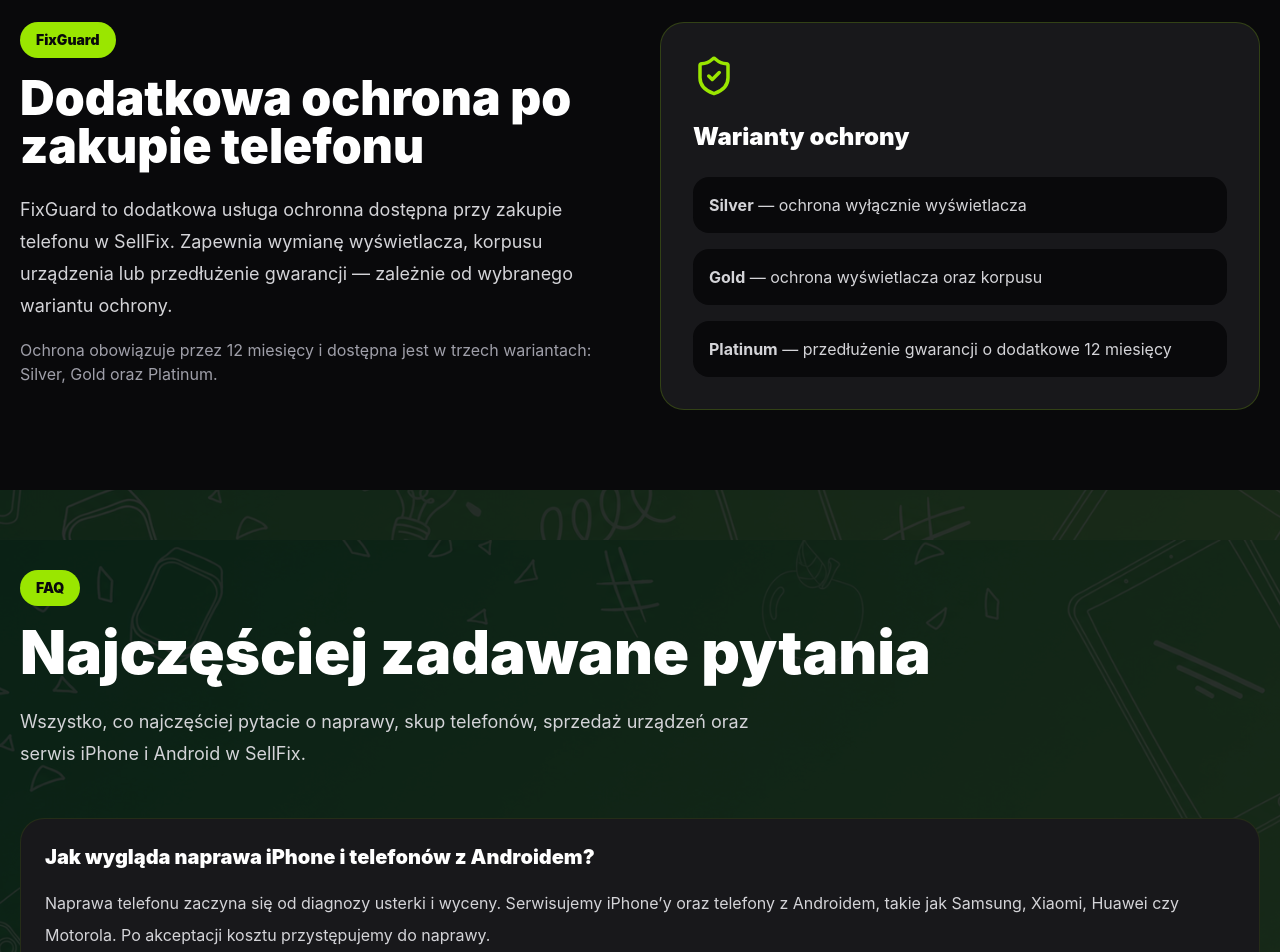
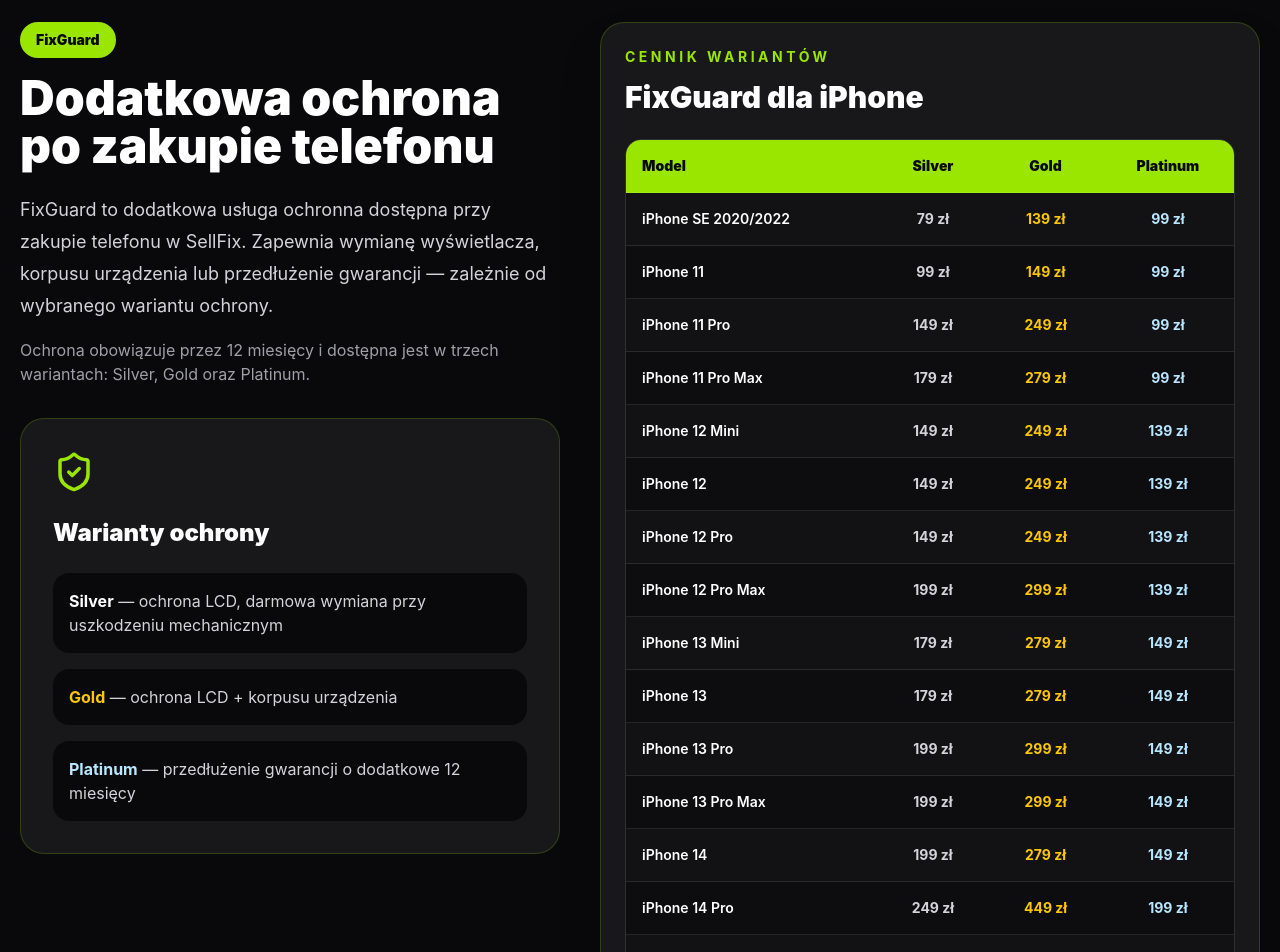
Before and after one commit to sellfixpl/sellfix-www, a React (Vite) app: page / in a window 1280 px wide. Shown: the part 1860-2812 px from the top of the page. Built offline with nearby package versions, Linux system fonts and the light colour scheme.

Commit message:
Dodano cennik FixGuard oraz rozbudowano sekcję ochrony

```diff
--- a/src/komponenty/FixGuard.jsx
+++ b/src/komponenty/FixGuard.jsx
@@ -1,10 +1,37 @@
 import { ShieldCheck } from "lucide-react";
+
+const fixGuardCennik = [
+  ["iPhone SE 2020/2022", "79", "139", "99"],
+  ["iPhone 11", "99", "149", "99"],
+  ["iPhone 11 Pro", "149", "249", "99"],
+  ["iPhone 11 Pro Max", "179", "279", "99"],
+  ["iPhone 12 Mini", "149", "249", "139"],
+  ["iPhone 12", "149", "249", "139"],
+  ["iPhone 12 Pro", "149", "249", "139"],
+  ["iPhone 12 Pro Max", "199", "299", "139"],
+  ["iPhone 13 Mini", "179", "279", "149"],
+  ["iPhone 13", "179", "279", "149"],
+  ["iPhone 13 Pro", "199", "299", "149"],
+  ["iPhone 13 Pro Max", "199", "299", "149"],
+  ["iPhone 14", "199", "279", "149"],
+  ["iPhone 14 Pro", "249", "449", "199"],
+  ["iPhone 14 Pro Max", "299", "499", "249"],
+  ["iPhone 15", "249", "349", "249"],
+  ["iPhone 15 Pro", "299", "379", "249"],
+  ["iPhone 15 Pro Max", "299", "379", "249"],
+  ["iPhone 16", "299", "379", "249"],
+  ["iPhone 16 Pro", "349", "449", "249"],
+  ["iPhone 17", "399", "499", "249"],
+  ["iPhone 17 Pro", "1099", "1499", "299"],
+  ["iPhone 17 Pro Max", "1299", "1699", "299"],
+];
 
 export default function FixGuard() {
   return (
     <section id="fixguard" className="bg-zinc-950 py-20">
       <div className="mx-auto max-w-7xl px-5">
-        <div className="grid gap-10 md:grid-cols-2">
+        <div className="grid gap-10 xl:grid-cols-[0.9fr_1.1fr]">
+          {/* LEWA STRONA */}
           <div>
             <div className="mb-4 inline-flex rounded-full bg-lime-400 px-4 py-2 text-sm font-black text-zinc-950">
               FixGuard
@@ -25,9 +52,8 @@
               Ochrona obowiązuje przez 12 miesięcy i dostępna jest w trzech
               wariantach: Silver, Gold oraz Platinum.
             </p>
-          </div>
 
-          <div className="rounded-3xl border border-lime-400/20 bg-zinc-900 p-8">
+            <div className="mt-8 rounded-3xl border border-lime-400/20 bg-zinc-900 p-8">
               <ShieldCheck
                 className="mb-6 text-lime-400"
                 size={42}
@@ -39,17 +65,79 @@
 
               <div className="mt-6 space-y-4 text-zinc-300">
                 <div className="rounded-2xl bg-zinc-950 p-4">
-                <strong>Silver</strong> — ochrona wyłącznie wyświetlacza
+                  <strong className="text-white">Silver</strong> — ochrona LCD,
+                  darmowa wymiana przy uszkodzeniu mechanicznym
                 </div>
 
                 <div className="rounded-2xl bg-zinc-950 p-4">
-                <strong>Gold</strong> — ochrona wyświetlacza oraz korpusu
+                  <strong className="text-yellow-400">Gold</strong> — ochrona
+                  LCD + korpusu urządzenia
                 </div>
 
                 <div className="rounded-2xl bg-zinc-950 p-4">
-                <strong>Platinum</strong> — przedłużenie gwarancji o dodatkowe
-                12 miesięcy
+                  <strong className="text-sky-200">Platinum</strong> —
+                  przedłużenie gwarancji o dodatkowe 12 miesięcy
                 </div>
+              </div>
+            </div>
+          </div>
+
+          {/* PRAWA STRONA */}
+          <div className="rounded-3xl border border-lime-400/20 bg-zinc-900 p-6 shadow-2xl shadow-black/30">
+            <p className="mb-3 text-sm font-bold uppercase tracking-[0.25em] text-lime-400">
+              Cennik wariantów
+            </p>
+
+            <h3 className="mb-6 text-3xl font-black text-white">
+              FixGuard dla iPhone
+            </h3>
+
+            <div className="overflow-x-auto rounded-2xl border border-white/10">
+              <table className="min-w-full text-sm">
+                <thead className="bg-lime-400 text-zinc-950">
+                  <tr>
+                    <th className="px-4 py-4 text-left font-black">Model</th>
+                    <th className="px-4 py-4 text-center font-black">
+                      Silver
+                    </th>
+                    <th className="px-4 py-4 text-center font-black">
+                      Gold
+                    </th>
+                    <th className="px-4 py-4 text-center font-black">
+                      Platinum
+                    </th>
+                  </tr>
+                </thead>
+
+                <tbody className="bg-zinc-950/70">
+                  {fixGuardCennik.map(
+                    ([model, silver, gold, platinum], index) => (
+                      <tr
+                        key={model}
+                        className={`border-t border-white/10 ${
+                          index % 2 === 0 ? "bg-white/[0.02]" : ""
+                        }`}
+                      >
+                        <td className="px-4 py-4 font-semibold text-white">
+                          {model}
+                        </td>
+
+                        <td className="px-4 py-4 text-center font-bold text-zinc-300">
+                          {silver} zł
+                        </td>
+
+                        <td className="px-4 py-4 text-center font-bold text-yellow-400">
+                          {gold} zł
+                        </td>
+
+                        <td className="px-4 py-4 text-center font-bold text-sky-200">
+                          {platinum} zł
+                        </td>
+                      </tr>
+                    )
+                  )}
+                </tbody>
+              </table>
             </div>
           </div>
         </div>
```
Lines whose indentation alone changed are shown as unchanged.
